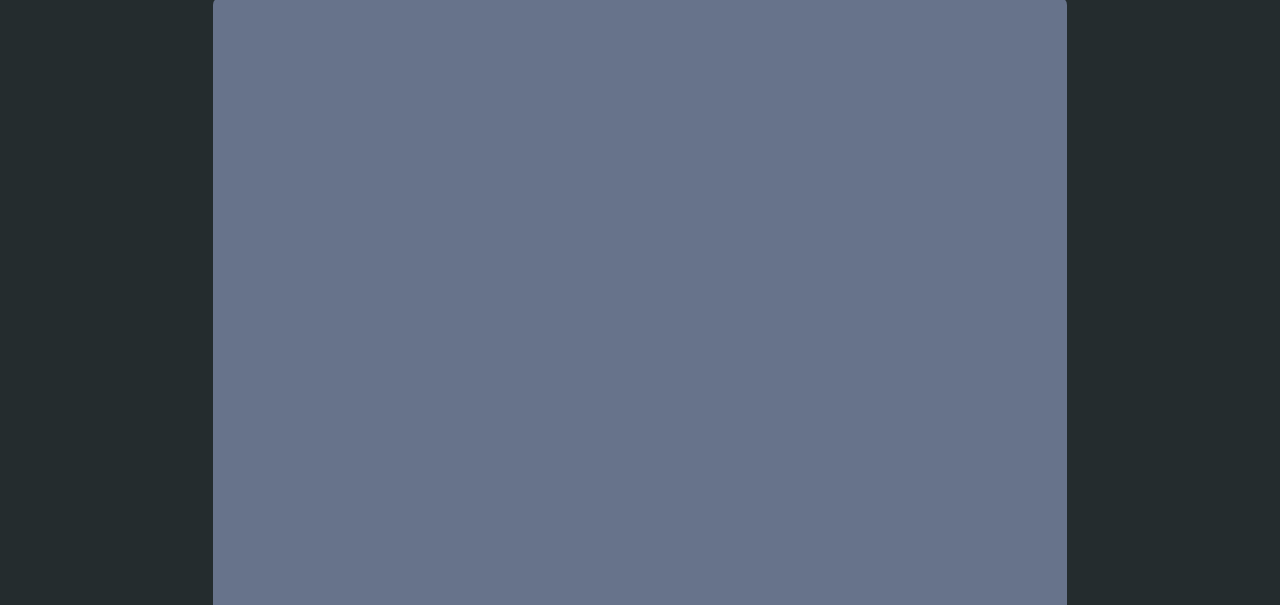
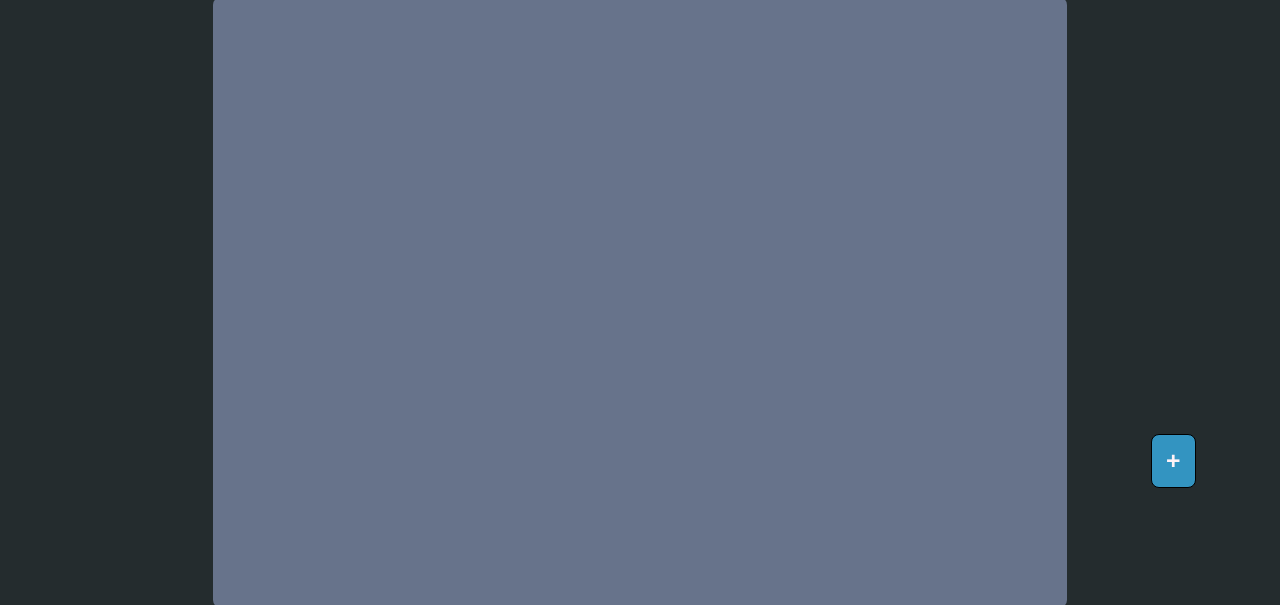
Before and after one commit to EGRrqq/library, a plain HTML site: page index.html in a window 1280 px wide. Shown: the part 192-797 px from the top of the page. Drawn offline with Linux system fonts and the light colour scheme.

Commit message:
feat(css): center add book button

```diff
--- a/index.html
+++ b/index.html
@@ -44,9 +44,12 @@
     <header>
     </header>
 
+    <aside>
+        <button type="button" id="show-modal" class="button filled bold">+</button>
+    </aside>
+
     <main>
         <article class="main">
-            <!-- <button type="button" id="show-modal" class="button filled bold">add book</button> -->
         </article>
     </main>
 
--- a/style.css
+++ b/style.css
@@ -8,7 +8,7 @@
   --section-gap: calc(3rem + 0.5vh);
   --section-item-gap: calc(1rem + 0.5vw);
 
-  --btn-min-w: calc(5rem + 1vw);
+  --btn-min-w: calc(2rem + 1vw);
 
   --rupert-width: 192px;
 }
@@ -21,7 +21,7 @@
 
 body {
   display: grid;
-  grid-template-rows: 1fr 10fr;
+  grid-template-rows: 0.1fr 1fr;
   grid-template-columns: 1fr 4fr 1fr;
   min-height: 100vh;
   font-size: calc(0.75rem + 1vw);
@@ -66,6 +66,21 @@
   100% {
     transform: translateX(-100%);
   }
+}
+
+aside {
+  grid-area: 2 / 3;
+  justify-self: center;
+  align-self: end;
+
+ /* width must be set to center the button  */
+  width: var(--btn-min-w);
+}
+
+aside button {
+  position: fixed;
+  bottom: 15%;
+  width: var(--btn-min-w);
 }
 
 fieldset {
```
